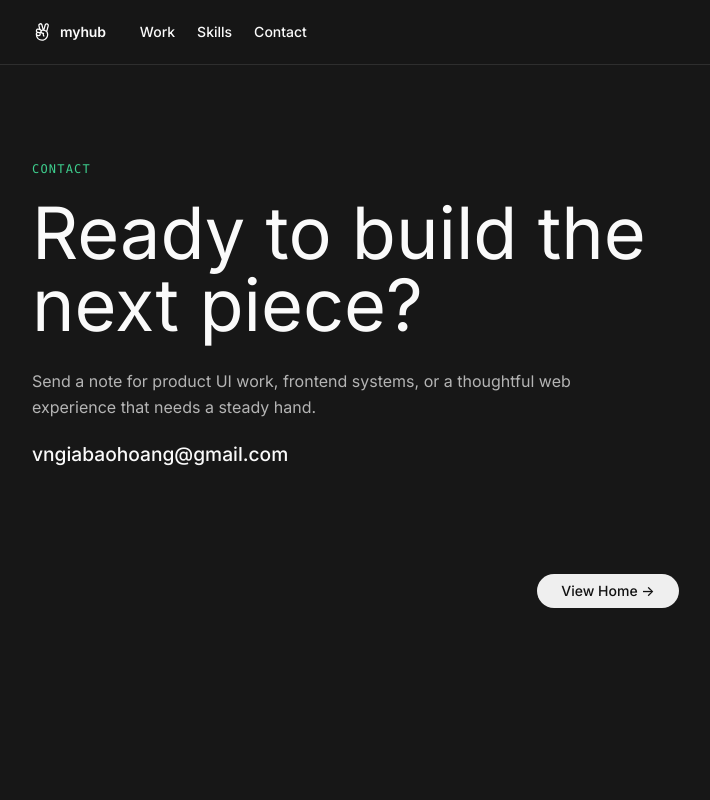
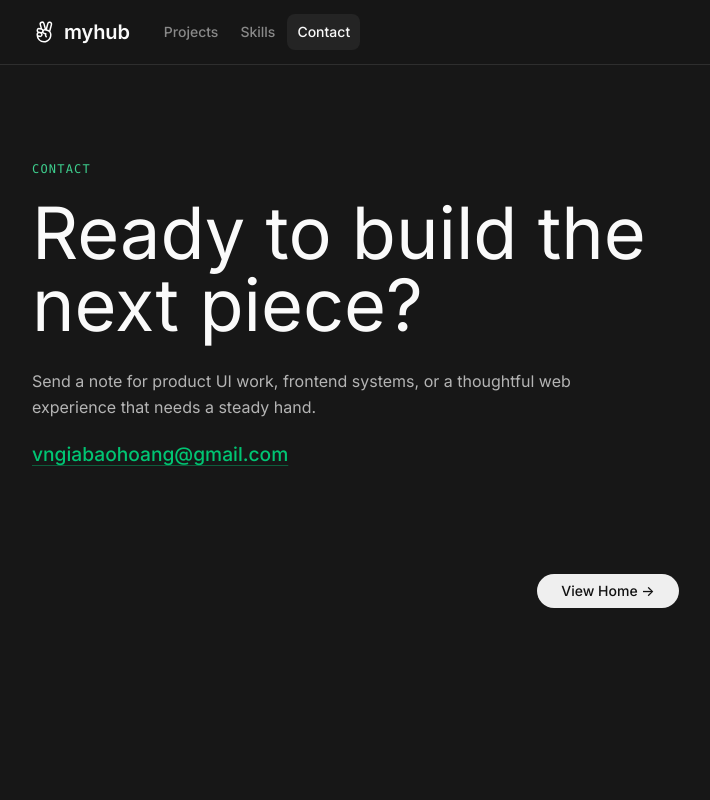
Before and after one commit to vngbh/myhub, a Next.js app: page /contact in a window 1280 px wide. Shown: the top 800 px of the page, without its empty margins (32-742 px from the left). Built offline with nearby package versions, Linux system fonts and the light colour scheme.

Commit message:
fix(nav): polish active states and labels

```diff
--- a/src/app/contact/page.tsx
+++ b/src/app/contact/page.tsx
@@ -26,7 +26,7 @@ export default function ContactPage() {
             web experience that needs a steady hand.
           </PageDescription>
           <a
-            className="mt-5 inline-block text-[clamp(0.95rem,2vw,1.2rem)] font-medium text-brand-link underline decoration-brand-border underline-offset-4 transition-colors hover:decoration-brand-link"
+            className="mt-5 inline-block text-[clamp(0.95rem,2vw,1.2rem)] font-medium !text-[#00c573] !underline decoration-[#00c573]/40 underline-offset-4 transition-colors hover:decoration-[#00c573]"
             href={siteConfig.links.email}
           >
             vngiabaohoang@gmail.com
--- a/src/app/globals.css
+++ b/src/app/globals.css
@@ -64,11 +64,6 @@ body {
   color: var(--foreground);
   text-rendering: optimizeLegibility;
   -webkit-font-smoothing: antialiased;
-}
-
-a {
-  color: inherit;
-  text-decoration: none;
 }
 
 h1,
--- a/src/app/page.tsx
+++ b/src/app/page.tsx
@@ -30,7 +30,7 @@ export default function Home() {
             size="lg"
             asChild
           >
-            <Link href="/work">View Work -&gt;</Link>
+            <Link href="/work">View Projects -&gt;</Link>
           </Button>
         </PageActions>
       </PageSection>
--- a/src/app/portfolio/page.tsx
+++ b/src/app/portfolio/page.tsx
@@ -28,7 +28,7 @@ export default function PortfolioPage() {
                 size="lg"
                 asChild
               >
-                <Link href="/work">View Work</Link>
+                <Link href="/work">View Projects</Link>
               </Button>
               <Button
                 className="rounded-full px-6 font-medium transition-opacity hover:opacity-85"
--- a/src/components/layout/site-header.tsx
+++ b/src/components/layout/site-header.tsx
@@ -3,6 +3,7 @@
 import { useState } from "react";
 import Image from "next/image";
 import Link from "next/link";
+import { usePathname } from "next/navigation";
 import { MenuIcon, XIcon } from "lucide-react";
 import {
   NavigationMenu,
@@ -16,6 +17,7 @@ import { navItems, siteConfig } from "@/data/site";
 
 export function SiteHeader() {
   const [mobileOpen, setMobileOpen] = useState(false);
+  const pathname = usePathname();
 
   return (
     <header className="sticky top-0 z-50 w-full border-b border-border bg-background/90 backdrop-blur-2xl">
@@ -29,12 +31,12 @@ export function SiteHeader() {
             className="block brightness-0 invert"
             src="/icons/myhub_logo.svg"
             alt=""
-            width={20}
-            height={20}
+            width={24}
+            height={24}
             loading="eager"
             unoptimized
           />
-          <span>{siteConfig.name}</span>
+          <span className="text-xl">{siteConfig.name}</span>
         </Link>
 
         {/* Desktop navigation */}
@@ -46,8 +48,10 @@ export function SiteHeader() {
                   href={item.href}
                   className={cn(
                     navigationMenuTriggerStyle(),
-                    "text-[#898989] hover:bg-secondary hover:text-foreground focus:bg-secondary focus:text-foreground"
+                    "text-[#898989] hover:bg-secondary hover:text-foreground focus:bg-secondary focus:text-foreground",
+                    pathname === item.href && "bg-secondary text-foreground",
                   )}
+                  aria-current={pathname === item.href ? "page" : undefined}
                 >
                   {item.label}
                 </NavigationMenuLink>
@@ -76,10 +80,14 @@ export function SiteHeader() {
         >
           {navItems.map((item) => (
             <Link
-              className="px-[clamp(20px,5vw,72px)] py-3 text-sm font-medium text-[#898989] transition-colors hover:bg-white/[0.04] hover:text-foreground"
+              className={cn(
+                "px-[clamp(20px,5vw,72px)] py-3 text-sm font-medium text-[#898989] transition-colors hover:bg-white/[0.04] hover:text-foreground",
+                pathname === item.href && "bg-white/[0.04] text-foreground",
+              )}
               key={item.href}
               href={item.href}
               onClick={() => setMobileOpen(false)}
+              aria-current={pathname === item.href ? "page" : undefined}
             >
               {item.label}
             </Link>
--- a/src/components/sections/skill-ribbon.tsx
+++ b/src/components/sections/skill-ribbon.tsx
@@ -9,8 +9,7 @@ export function SkillRibbon() {
     >
       {skills.map((skill) => (
         <Badge
-          className="min-h-9 rounded-full border-[#2e2e2e] bg-transparent px-3.5 text-[0.8rem] font-normal text-[#b4b4b4] transition-colors hover:border-brand-border hover:text-foreground"
-          variant="outline"
+          className="min-h-9 rounded-full border-0 bg-[#00c573] px-3.5 text-[0.8rem] font-medium !text-white transition-opacity hover:opacity-85"
           key={skill}
         >
           {skill}
--- a/src/data/site.ts
+++ b/src/data/site.ts
@@ -4,14 +4,14 @@ export const siteConfig = {
   description:
     "A focused portfolio for product-minded frontend work, interface systems, and polished web experiences.",
   links: {
-    email: "mailto:hello@example.com",
+    email: "mailto:vngiabaohoang@gmail.com",
     github: "https://github.com/vngbh",
     resume: "#contact",
   },
 };
 
 export const navItems = [
-  { label: "Work", href: "/work" },
+  { label: "Projects", href: "/work" },
   { label: "Skills", href: "/skill" },
   { label: "Contact", href: "/contact" },
 ];
```
